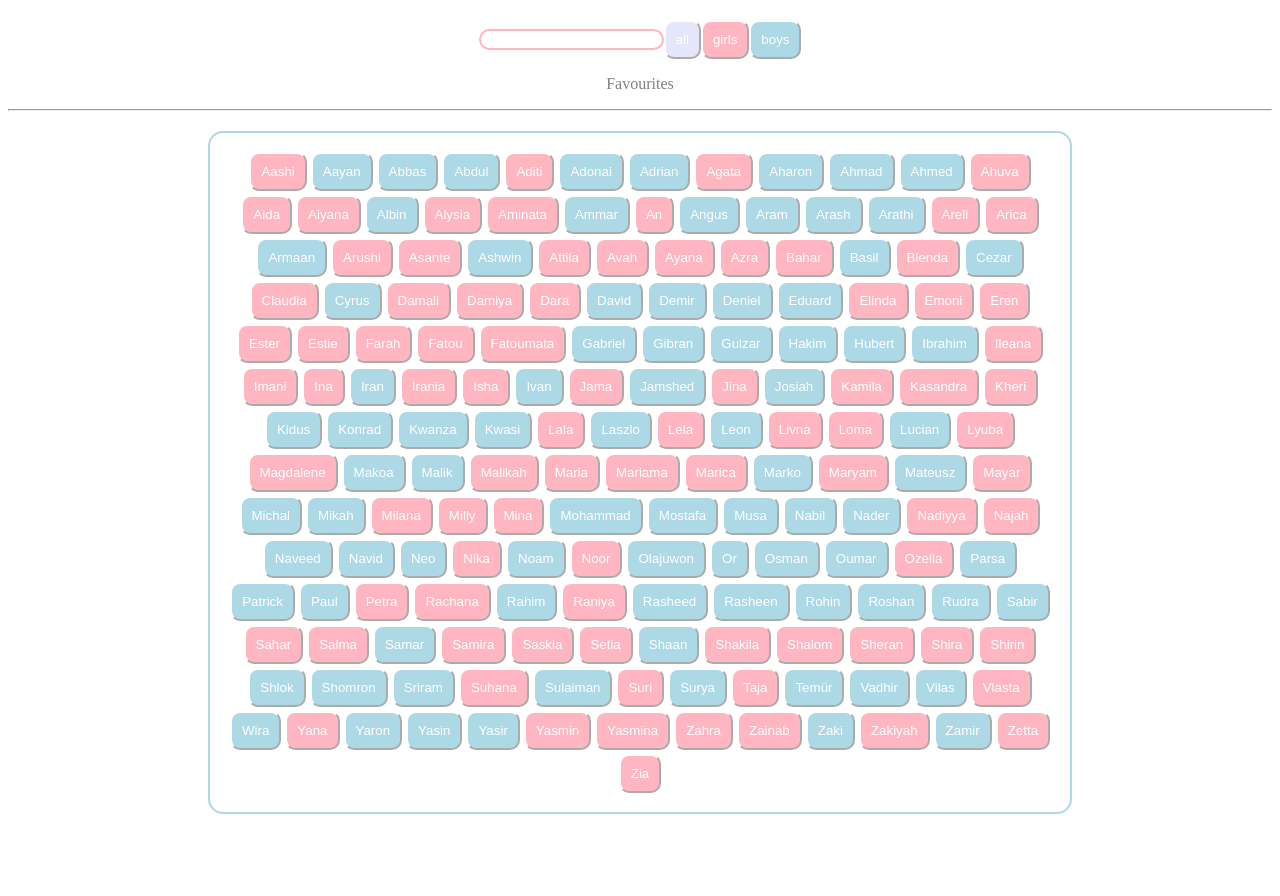
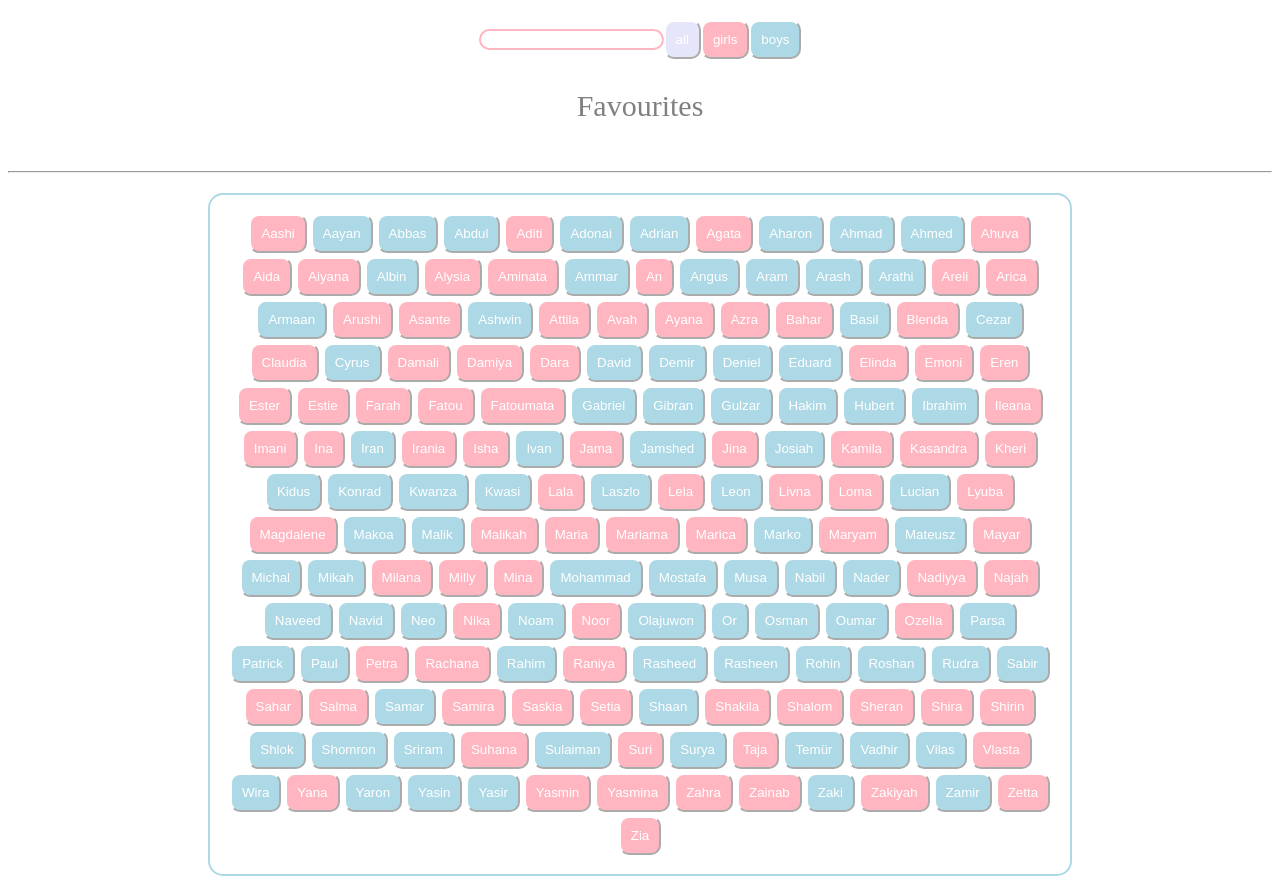
Before and after one commit to DidierOsindero/baby-names-app, a React (Create React App) app: page / in a window 1280 px wide. Before the commit the page ends 834 px from the top, so only its background shows below. Built offline with nearby package versions, Linux system fonts and the light colour scheme; the HTML template or start-up script is replaced by a standard one.

Commit message:
Changed font size if faves text

```diff
--- a/src/App.css
+++ b/src/App.css
@@ -26,6 +26,8 @@ MainContent
 }
 
 .favouritesTextWrapper {
+  padding-bottom: 10px;
+  font-size: 30px;
   color: gray;
   text-align: center;
 }
```
